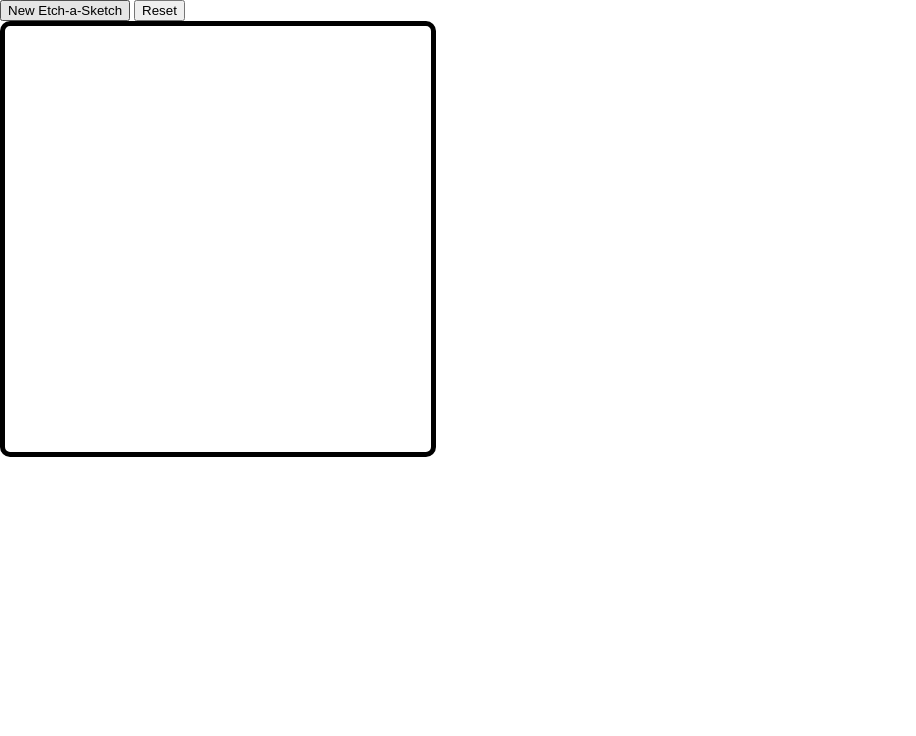
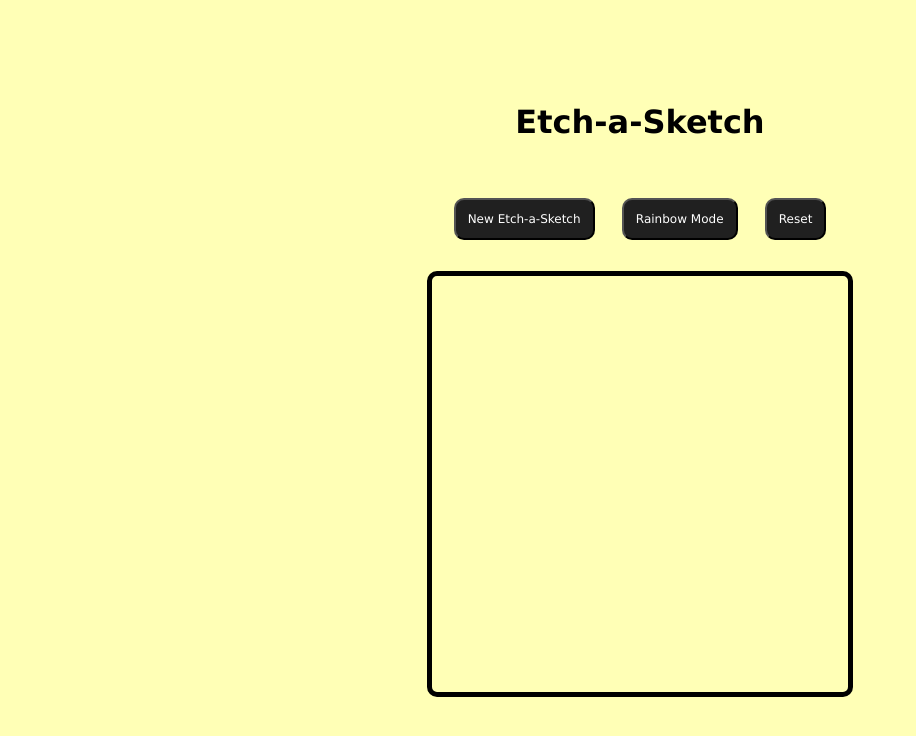
Before and after one commit to nirzon47/etch-a-sketch, a plain HTML site: page index.html in a window 1280 px wide. Shown: the whole page, without its empty margins (0-916 px from the left). Drawn offline with Linux system fonts and the light colour scheme.

Commit message:
added css, changed app layout

```diff
--- a/index.html
+++ b/index.html
@@ -9,11 +9,11 @@
 		<title>Etch-a-Sketch</title>
 	</head>
 	<body>
+		<h1>Etch-a-Sketch</h1>
 		<div class="button-container">
-			<button id="generate-sketch" onclick="generateNewSketch()">
-				New Etch-a-Sketch
-			</button>
-			<button id="reset" onclick="reset()">Reset</button>
+			<button onclick="generateNewSketch() ">New Etch-a-Sketch</button>
+			<button>Rainbow Mode</button>
+			<button onclick="reset()">Reset</button>
 		</div>
 		<div id="container"></div>
 	</body>
--- a/script.js
+++ b/script.js
@@ -1,7 +1,7 @@
 const container = document.getElementById('container')
 
 function generateNewSketch() {
-	const gridSize = prompt('Enter new grid size (Max input: 100, Min input: 1')
+	const gridSize = prompt('Enter new grid size (Max input: 100, Min input: 1)')
 	removeAllChildren()
 
 	if (gridSize > 100) {
--- a/style.css
+++ b/style.css
@@ -1,5 +1,20 @@
+* {
+	font-family: Verdana, Geneva, Tahoma, sans-serif;
+	padding: 0;
+	margin: 0;
+}
+
 body {
-	margin: 0;
+	display: flex;
+	flex-direction: column;
+	justify-content: center;
+	align-items: center;
+	height: 100vh;
+	background-color: #ffffb6;
+}
+
+h1 {
+	height: 10vh;
 }
 
 #container {
@@ -9,11 +24,19 @@ body {
 	width: 50vh;
 	justify-content: center;
 	align-items: center;
-	border-width: 5px;
-	border-style: solid;
-	border-color: #000;
+	border: 5px solid #000;
 	border-radius: 10px;
-	padding: 1%;
+	padding: 1vh;
+}
+
+.button-container {
+	padding: 2vh;
+	padding-bottom: 4vh;
+	height: 5vh;
+	width: 50vh;
+	align-items: center;
+	display: flex;
+	justify-content: space-around;
 }
 
 .item {
@@ -21,5 +44,13 @@ body {
 }
 
 .active {
-	background-color: rgb(125, 166, 67);
+	background-color: #000;
 }
+
+button {
+	background-color: #202020;
+	color: #fff;
+	padding: 1.5vh;
+	font-size: 12px;
+	border-radius: 10px;
+}
```
